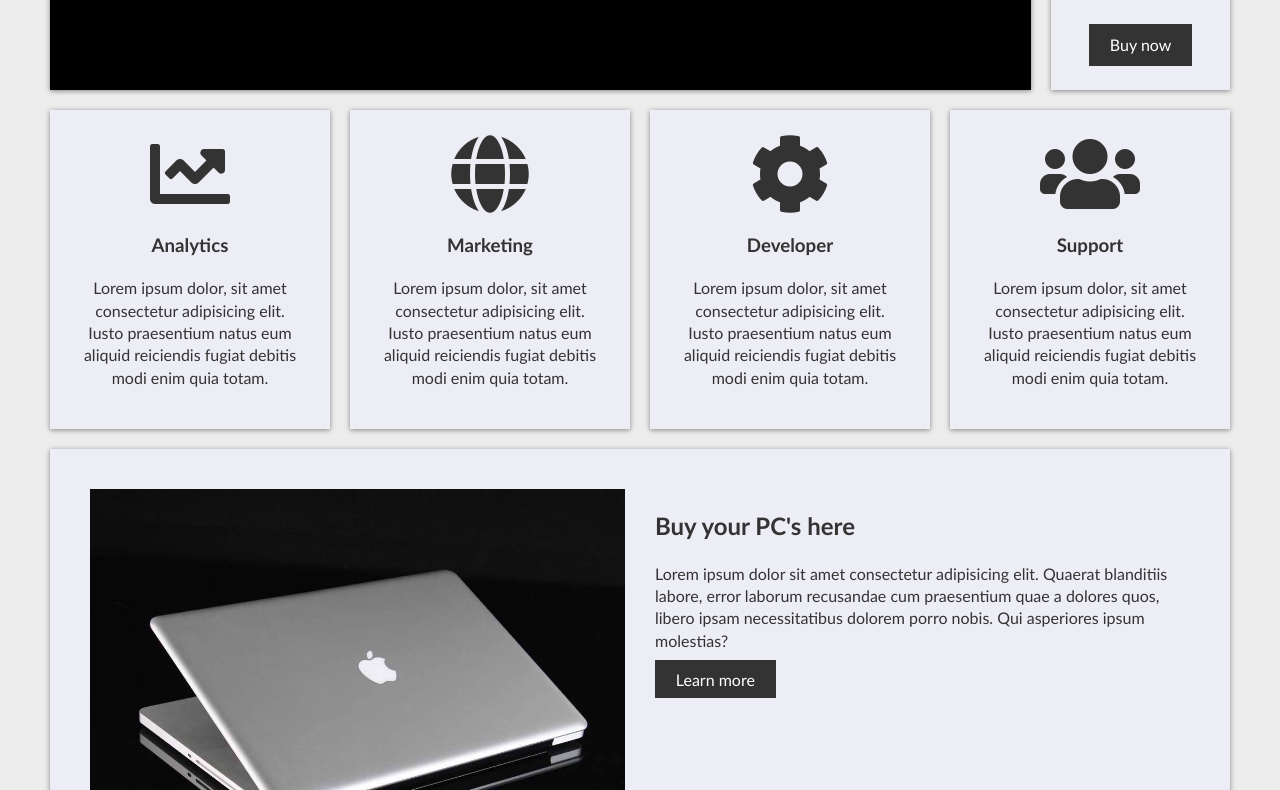
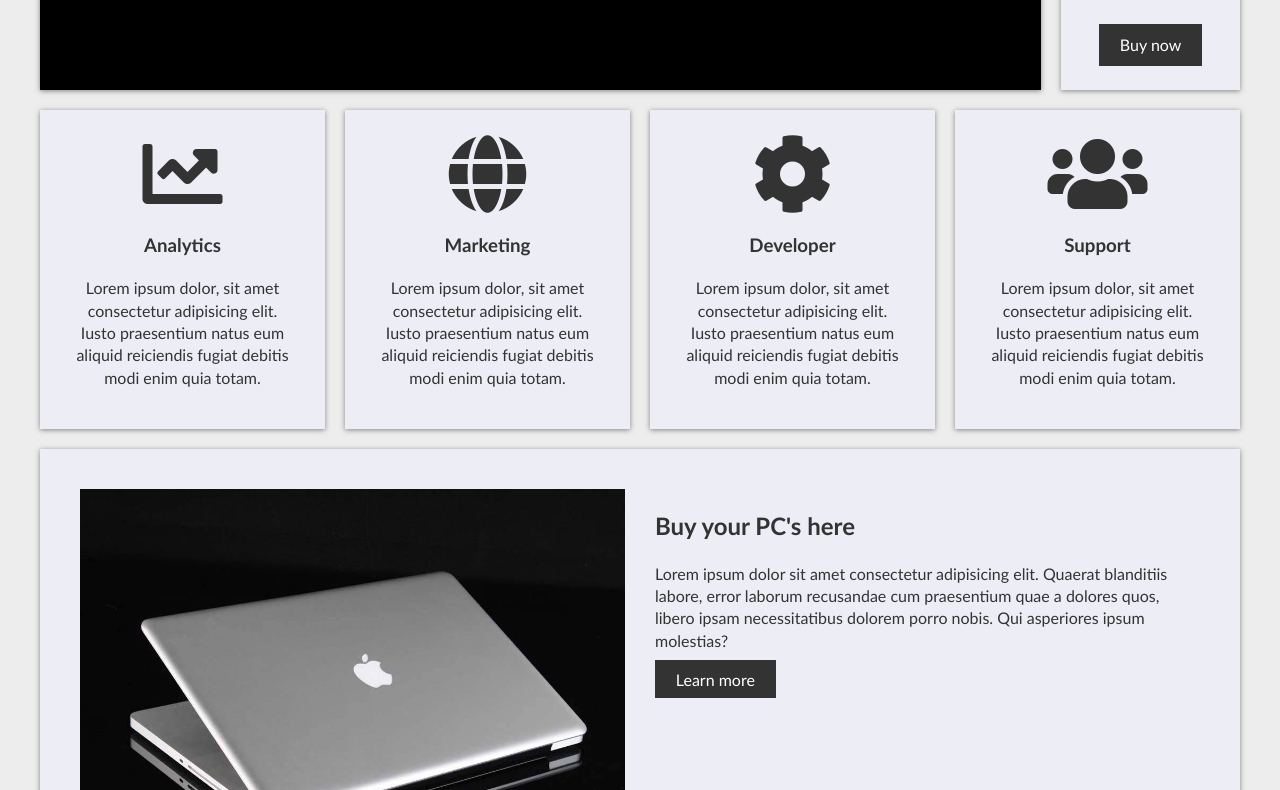
Before and after one commit to Robbieakoto/Grid-website, a plain HTML site: page index.html in a window 1280 px wide. Shown: the part 611-1401 px from the top of the page. Drawn offline with Linux system fonts and the light colour scheme.

Commit message:
padding edited

```diff
--- a/index.css
+++ b/index.css
@@ -15,7 +15,7 @@ html {
 
 body {
     background: rgb(238, 237, 237);
-    margin: 30px 50px;
+    margin: 30px 40px;
     line-height: 1.4;
 }
 
```
